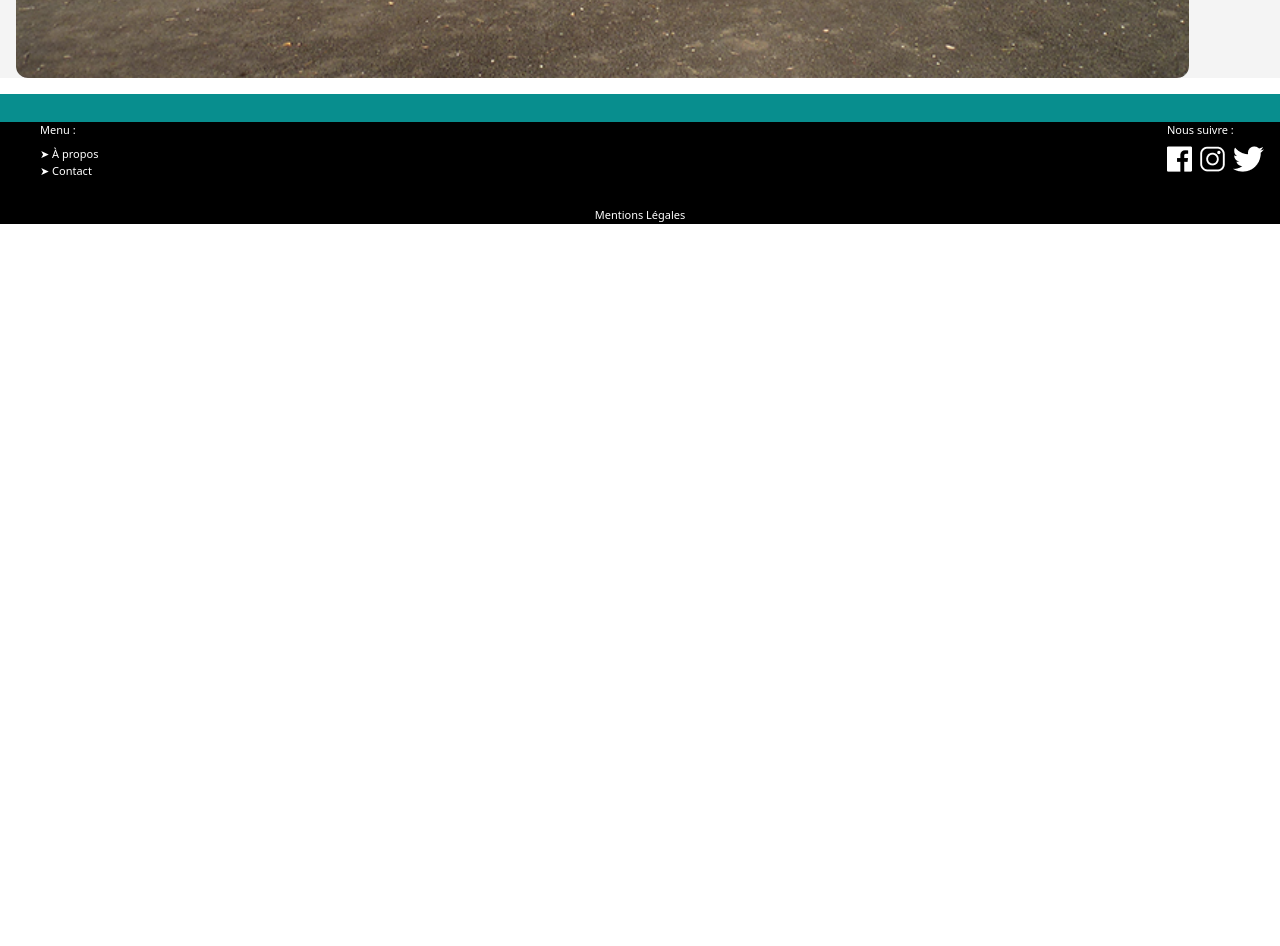
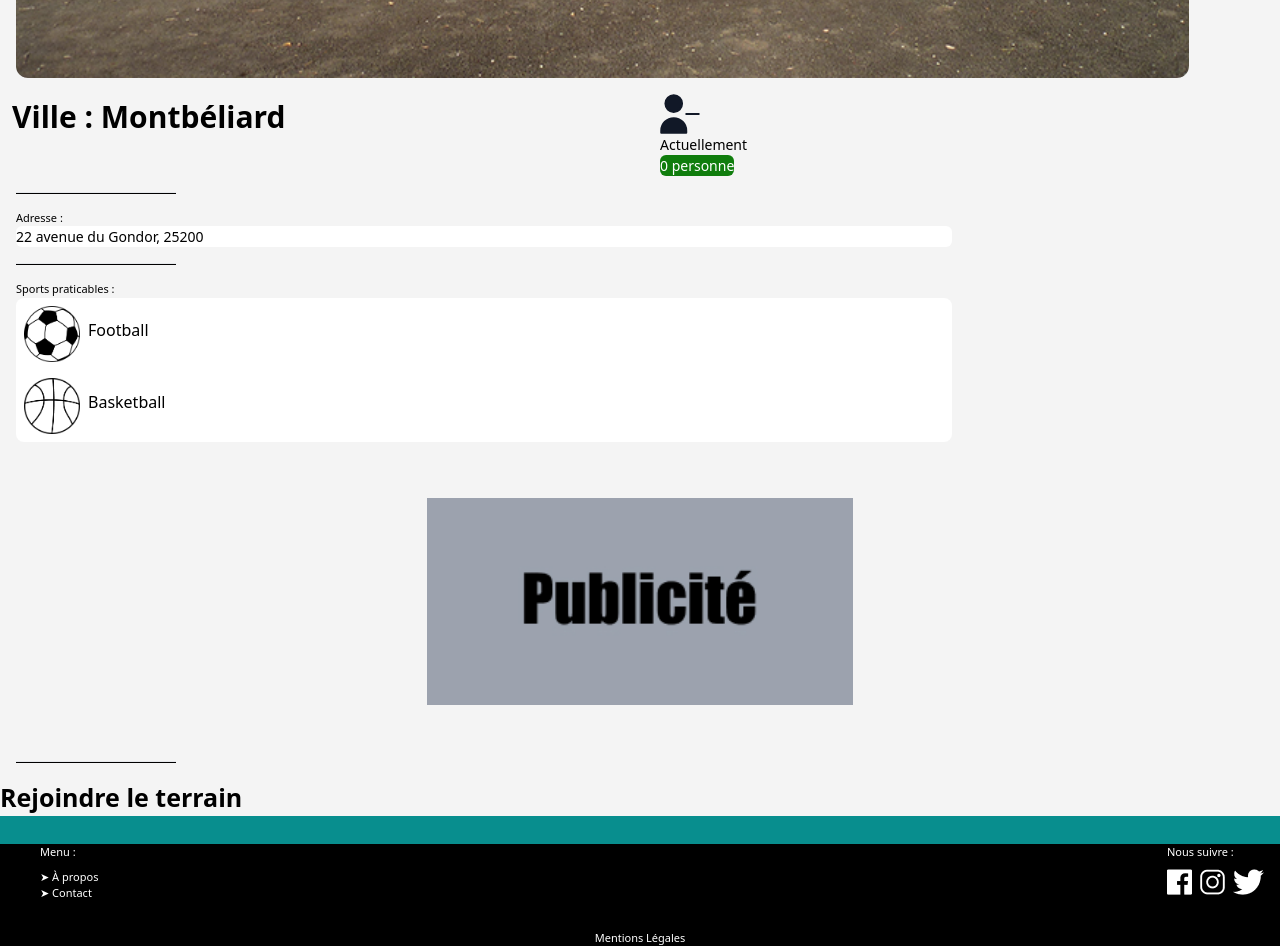
Before and after one commit to Marwin-Rdgs/GoMatch.fr, a Vue app: page /party in a window 1280 px wide. Shown: the part 940-1886 px from the top of the page. Before the commit the page ends 1164 px from the top, so only its background shows below. Built offline with nearby package versions, Linux system fonts and the light colour scheme.

Commit message:
debut partyCrea

```diff
--- a/src/Views/partyCreaView.vue
+++ b/src/Views/partyCreaView.vue
@@ -1,3 +1,47 @@
 <template>
 <img src="/terrains/citystade1.jpg" class="w-11/12 m-4 rounded-xl">
+<div class="m-3 grid grid-cols-2">
+    <h2 class="font-bold text-xl">Ville : Montbéliard</h2>
+<div class="ml-5"><joueur/>
+<p class="text-3xs">Actuellement</p>
+<p class="bg-green w-fit rounded-md text-white text-3xs">0 personne</p>
+</div>
+</div>
+    <hr class="m-4 w-40 bg-black h-0.5"/>
+    <div class="m-4">
+        <p class="text-4xs">Adresse : </p>
+    <p class="text-3xs bg-white w-9/12 rounded-md">22 avenue du Gondor, 25200</p>
+    </div>
+        <hr class="m-4 w-40 bg-black h-0.5"/>
+    <div class="m-4">
+        <p class="text-4xs">Sports praticables : </p>
+    <div class="bg-white rounded-lg w-9/12">
+                <div class="flex"><img
+        src="../components/icones/ballon_foot.png"
+        class="w-14 h-14 m-2"/>
+        <p class="mt-5">Football</p>
+                </div>
+
+                <div class="flex"><img
+        src="../components/icones/ballon_basket.png"
+        class="w-14 h-14 m-2"/>
+        <p class="mt-5">Basketball</p>
+                </div>
+            </div>
+    </div>
+    <pub/>
+        <hr class="m-4 w-40 bg-black h-0.5"/>
+        <h3 class="text-lg font-bold">Rejoindre le terrain</h3>
+
 </template>
+
+
+<script >
+import joueur from "../components/icones/joueur_icone.vue"
+import pub from "../components/pub.vue"
+
+export default {
+  name: "componentsView",
+  components: { joueur, pub },
+};
+</script>
```
